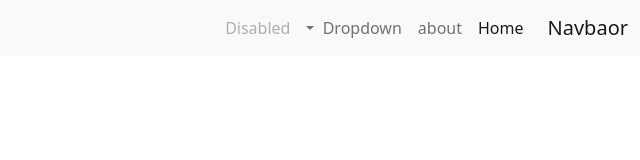
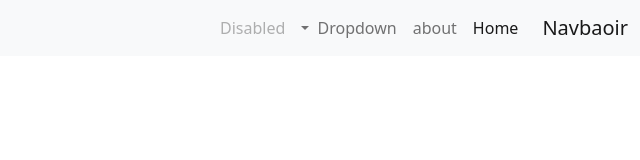
Before and after one commit to shreya792/sampledemorepo, a plain HTML site: page index.html in a window 1280 px wide. Shown: the full height of the page, 640-1280 px from the left. Drawn offline with nearby package versions, Linux system fonts and the light colour scheme.

Commit message:
new name

```diff
--- a/index.html
+++ b/index.html
@@ -14,7 +14,7 @@
 
     <nav class="navbar navbar-expand-lg bg-light">
         <div class="container-fluid">
-          <a class="navbar-brand" href="#">Navbaor</a>
+          <a class="navbar-brand" href="#">Navbaoir</a>
           <button class="navbar-toggler" type="button" data-bs-toggle="collapse" data-bs-target="#navbarSupportedContent" aria-controls="navbarSupportedContent" aria-expanded="false" aria-label="Toggle navigation">
             <span class="navbar-toggler-icon"></span>
           </button>
```
